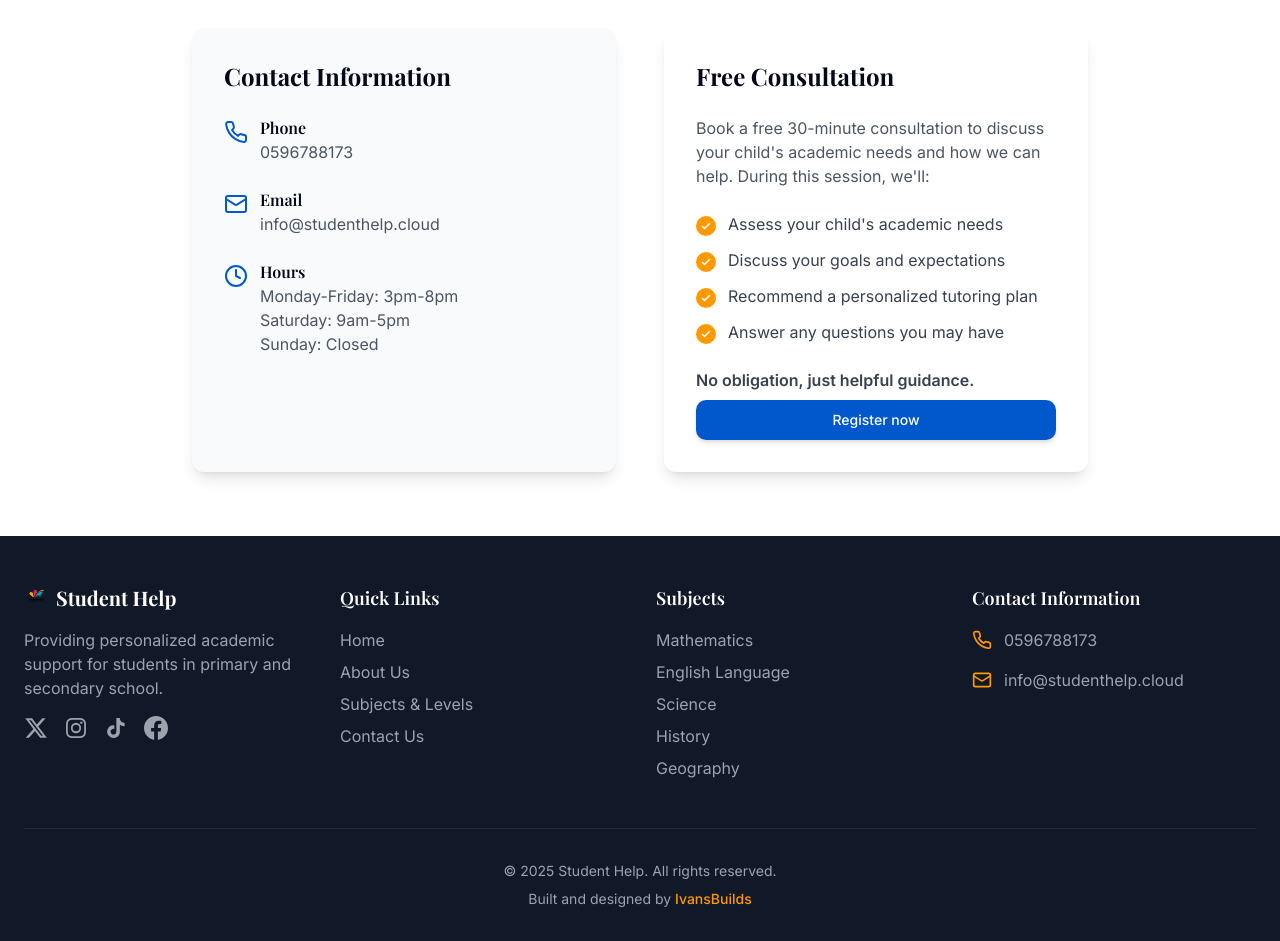
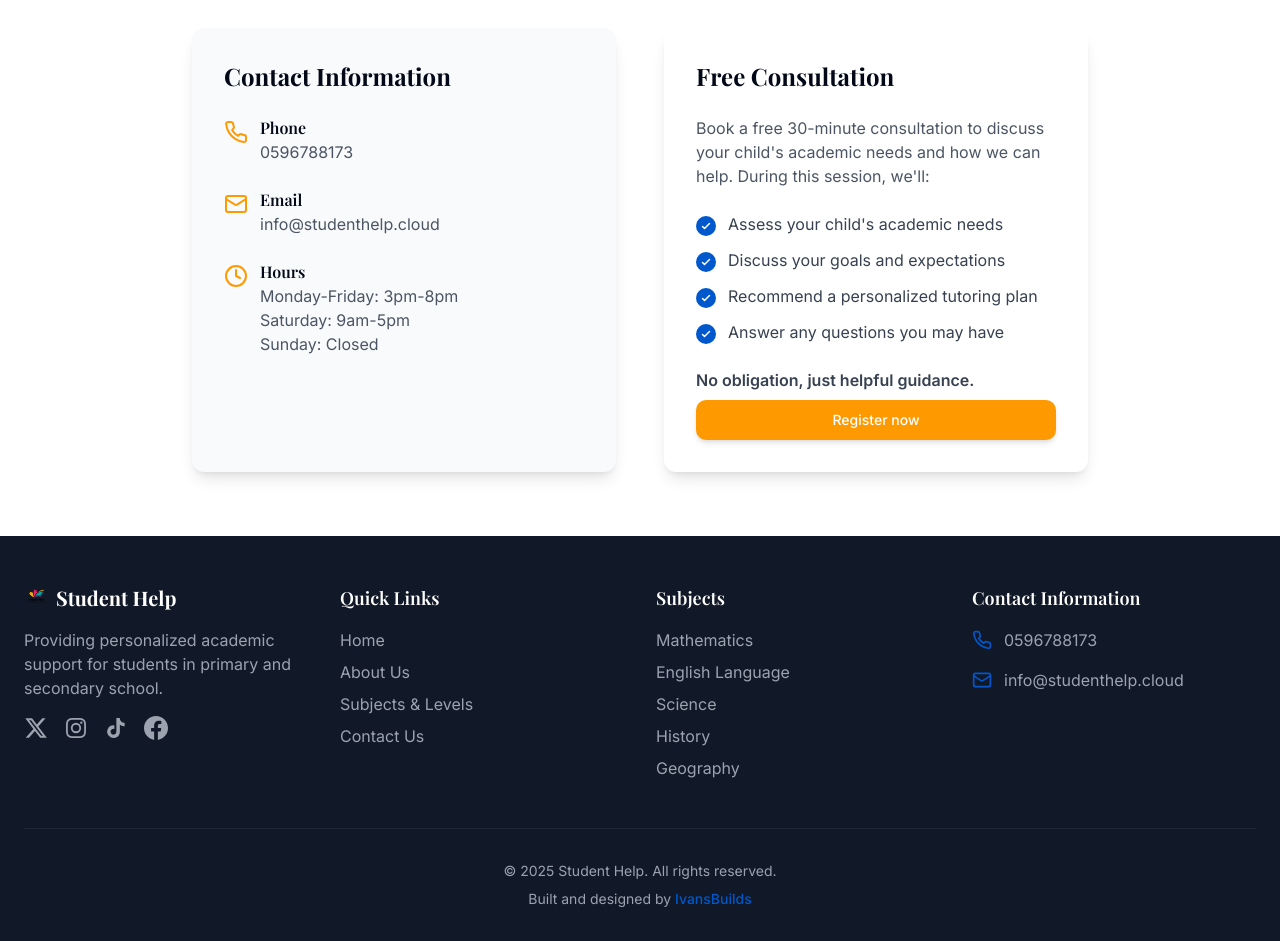
Before and after one commit to armahpen/studenthelp, a React (Vite) app: page /contact in a window 1280 px wide. Shown: the part 400-1341 px from the top of the page. Built offline with nearby package versions, Linux system fonts and the light colour scheme.

Commit message:
Fix: Replace all blue with orange/gold
Replaced all instances of blue with orange/gold (hsl(36, 100%, 50%)) in the CSS.

```diff
--- a/src/index.css
+++ b/src/index.css
@@ -1,4 +1,3 @@
-
 @import url('https://fonts.googleapis.com/css2?family=Playfair+Display:wght@400;500;600;700&family=Inter:wght@300;400;500;600;700&display=swap');
 
 @tailwind base;
@@ -16,10 +15,10 @@
     --popover: 0 0% 100%;
     --popover-foreground: 222.2 84% 4.9%;
 
-    --primary: 214 100% 40%;
+    --primary: 36 100% 50%;
     --primary-foreground: 210 40% 98%;
 
-    --secondary: 36 100% 50%;
+    --secondary: 214 100% 40%;
     --secondary-foreground: 222.2 47.4% 11.2%;
 
     --muted: 210 40% 96.1%;
@@ -33,7 +32,7 @@
 
     --border: 214.3 31.8% 91.4%;
     --input: 214.3 31.8% 91.4%;
-    --ring: 214 100% 40%;
+    --ring: 36 100% 50%;
 
     --radius: 0.75rem;
   }
@@ -55,35 +54,35 @@
 
 @layer components {
   .btn-primary {
+    @apply bg-orange-500 hover:bg-orange-600 text-white font-medium py-2 px-6 rounded-md transition-all shadow-md hover:shadow-lg !important;
+    background-color: hsl(36, 100%, 50%) !important;
+  }
+
+  .btn-secondary {
     @apply bg-blue-700 hover:bg-blue-800 text-white font-medium py-2 px-6 rounded-md transition-all shadow-md hover:shadow-lg !important;
     background-color: hsl(214, 100%, 40%) !important;
   }
 
-  .btn-secondary {
-    @apply bg-orange-500 hover:bg-orange-600 text-white font-medium py-2 px-6 rounded-md transition-all shadow-md hover:shadow-lg !important;
+  .btn-outline {
+    @apply border-2 text-orange-500 hover:bg-orange-500 hover:text-white font-medium py-2 px-6 rounded-md transition-all !important;
+    border-color: hsl(36, 100%, 50%) !important;
+    color: hsl(36, 100%, 50%) !important;
+  }
+
+  .text-primary {
+    color: hsl(36, 100%, 50%) !important;
+  }
+
+  .text-secondary {
+    color: hsl(214, 100%, 40%) !important;
+  }
+
+  .bg-primary {
     background-color: hsl(36, 100%, 50%) !important;
   }
 
-  .btn-outline {
-    @apply border-2 text-blue-700 hover:bg-blue-700 hover:text-white font-medium py-2 px-6 rounded-md transition-all !important;
-    border-color: hsl(214, 100%, 40%) !important;
-    color: hsl(214, 100%, 40%) !important;
-  }
-
-  .text-primary {
-    color: hsl(214, 100%, 40%) !important;
-  }
-
-  .text-secondary {
-    color: hsl(36, 100%, 50%) !important;
-  }
-
-  .bg-primary {
+  .bg-secondary {
     background-color: hsl(214, 100%, 40%) !important;
-  }
-
-  .bg-secondary {
-    background-color: hsl(36, 100%, 50%) !important;
   }
 
   .section-padding {
```
